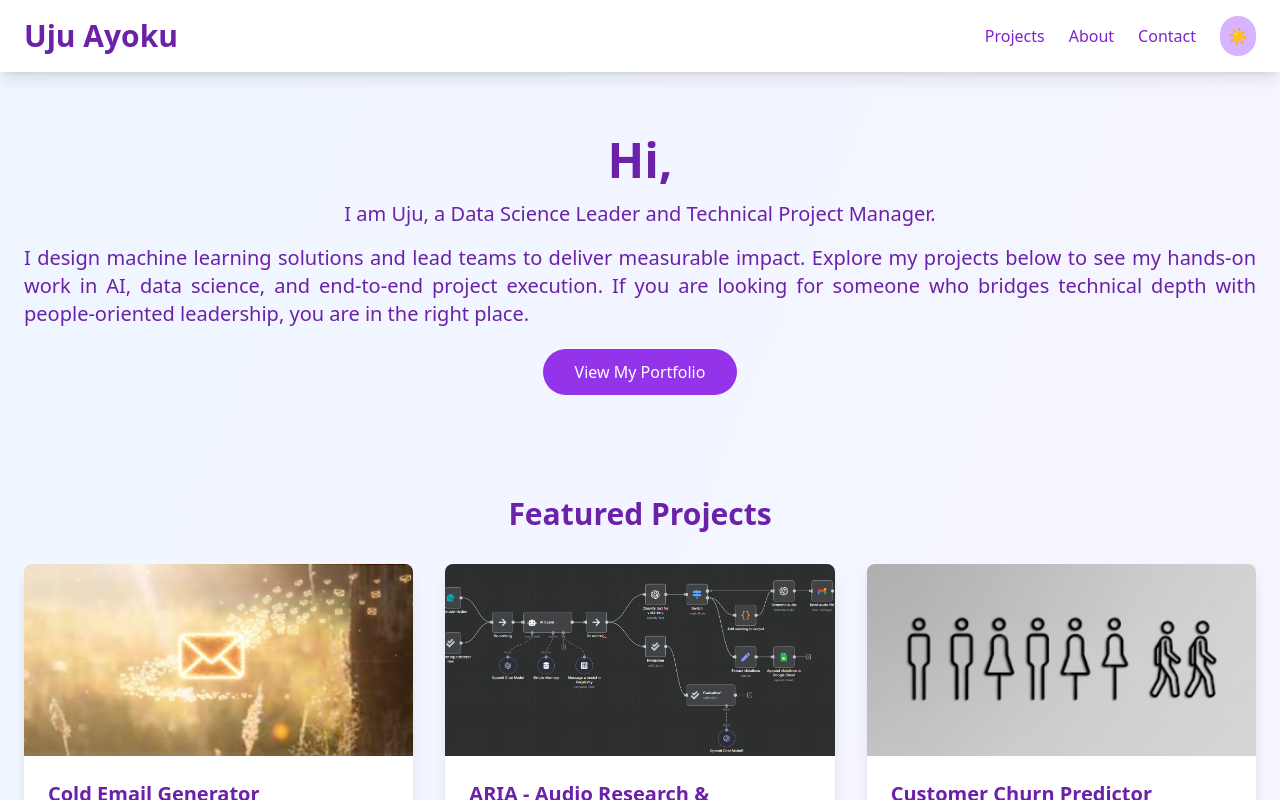
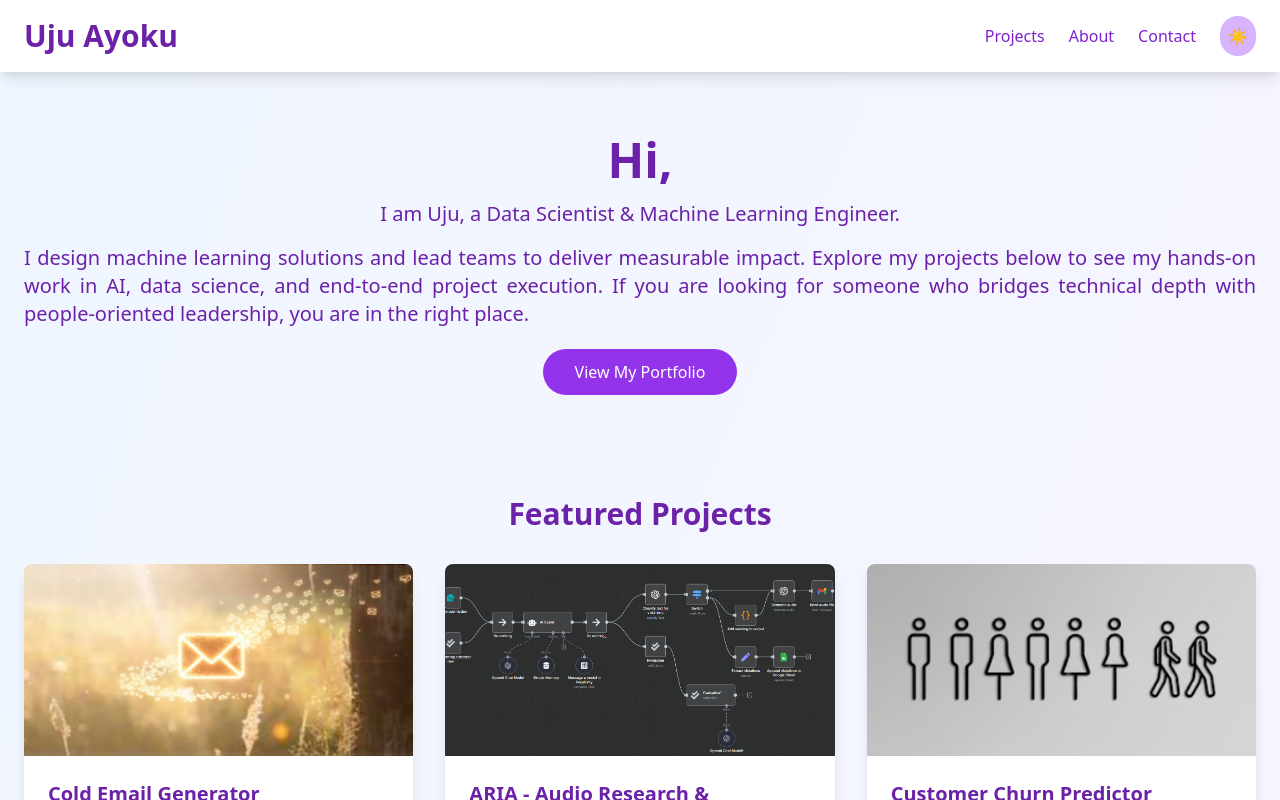
Before and after one commit to UjuAyoku/portfolio, a React (Create React App) app: page / in a window 1280 px wide. Shown: the top 800 px of the page. Built offline with nearby package versions, Linux system fonts and the light colour scheme.

Commit message:
update portfolio

```diff
--- a/src/App.tsx
+++ b/src/App.tsx
@@ -223,7 +223,7 @@ const App: React.FC = () => {
             isDarkMode ? "text-purple-300" : "text-purple-800"
           } mb-4`}
         >
-          I am Uju, a Data Science Leader and Technical Project Manager.
+          I am Uju, a Data Scientist & Machine Learning Engineer.
         </h3>
         <p
           className={`text-xl text-justify ${
```
